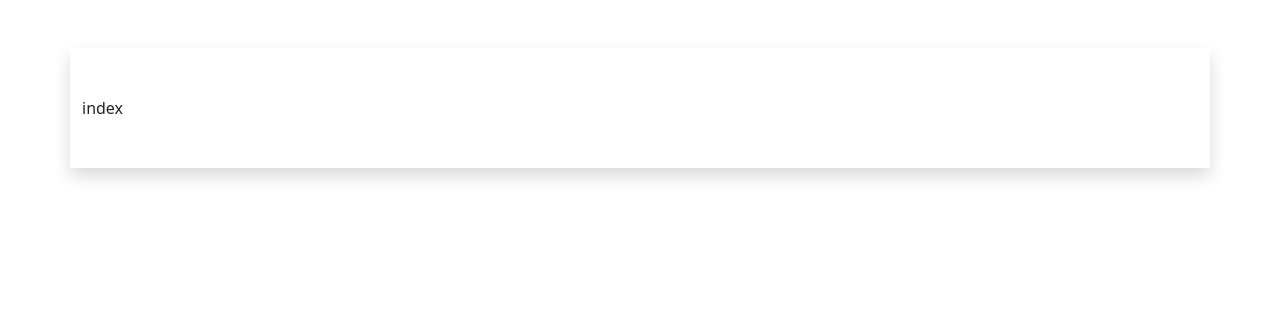
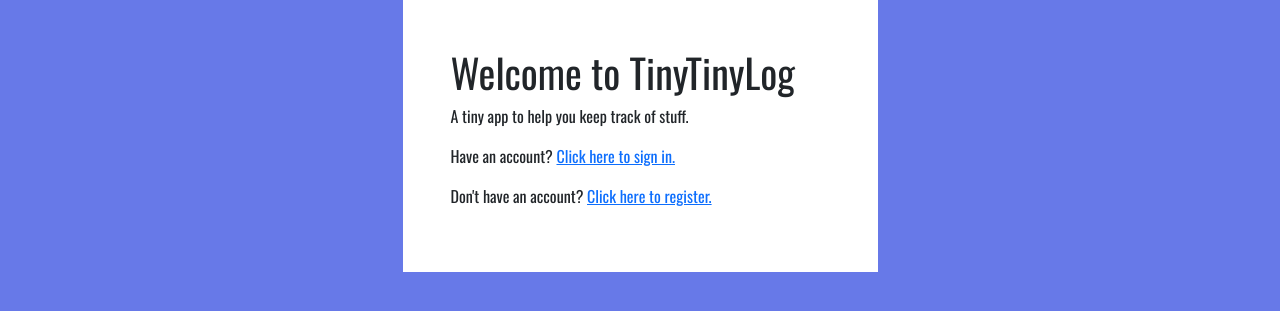
Before and after one commit to Tiny-Tiny-App/tinytinylog, a Django app: page / in a window 1280 px wide. Shown: the top 311 px of the page. Run offline with Django 3.2, Linux system fonts and the light colour scheme; some libraries are stand-ins or nearby versions.

Commit message:
base styles WIP

```diff
--- a/core/templates/index.html
+++ b/core/templates/index.html
@@ -1,10 +1,17 @@
 {% extends "base.html" %}
-
-
 {% block content %}
 
 
-<div class="container default-container shadow  clearfix mt-5 pt-5 pb-5">
-index
+<div class="container">
+	<div class="row">
+		<div class="col-md-5 col-9 mx-auto bg-white py-5 px-5">
+			<h1>Welcome to TinyTinyLog</h1>
+			<p>A tiny app to help you keep track of stuff.</p>
+
+			<p>Have an account? <a href="{% url 'login' %}">Click here to sign in.</a></p>
+	        <p>Don't have an account? <a href="{% url 'django_registration_register' %}">Click here to register.</a></p>
+
+		</div>
+	</div>
 </div>
 {% endblock %}
--- /dev/null
+++ b/static/css/style.css
@@ -0,0 +1,15 @@
+@import url('https://fonts.googleapis.com/css2?family=Oswald&display=swap');
+
+
+:root {
+	--neon-light-green: #b3e48c;
+	--neon-green: #4be0c8;
+	--neon-light-purple: #b257ff;
+	--neon-light-purple: #6779e8;
+	--neon-dark-pink: #c749b8;
+}
+
+body {
+	font-family: 'Oswald', sans-serif;
+	background: var(--neon-light-purple);
+}
--- a/templates/base.html
+++ b/templates/base.html
@@ -15,7 +15,7 @@
 
     <!-- Bootstrap core CSS -->
 <link href="{% static 'css/bootstrap.min.css' %}" rel="stylesheet">
-
+<link href="{% static 'css/style.css' %}" rel="stylesheet">
 
 
 
@@ -26,12 +26,7 @@
 
   </head>
   <body>
-	{% block content %}
-    {% endblock %}
-
-
-
-
+	{% block content %}{% endblock %}
     <script src="{% static 'js/bootstrap.bundle.min.js' %}"></script>
 
 
```
